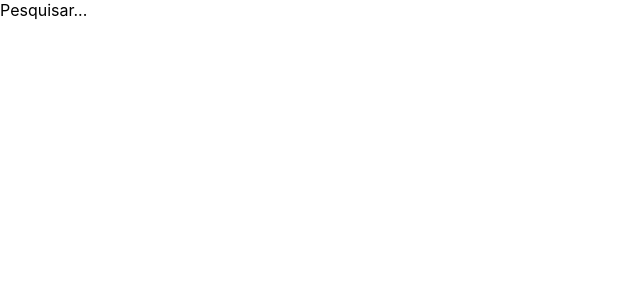
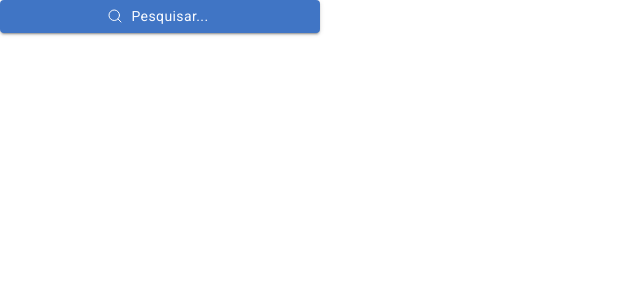
Before and after one commit to uLinck/cmec-project, a React (Create React App) app in the folder Front/: page / in a window 1280 px wide. Shown: the top 300 px of the page, without its empty margins (0-640 px from the left). Built offline with nearby package versions, Linux system fonts and the light colour scheme.

Commit message:
🚧[CMEC-6] - Almost finishing search component, lacking some color

```diff
--- a/Front/package.json
+++ b/Front/package.json
@@ -16,6 +16,7 @@
     "@types/node": "^16.7.13",
     "@types/react": "^18.0.0",
     "@types/react-dom": "^18.0.0",
+    "phosphor-react": "^1.4.1",
     "react": "^18.3.1",
     "react-dom": "^18.3.1",
     "react-router-dom": "^6.24.1",
--- a/Front/src/Components/Search/index.tsx
+++ b/Front/src/Components/Search/index.tsx
@@ -1,7 +1,18 @@
+import { Button } from "@mui/material";
+import { MagnifyingGlass } from "phosphor-react";
+
 export default function Search() {
     return (
-        <div className="bg-stone-800 w-max p-2 rounded-md text-white">
+        <Button
+            variant="contained"
+            startIcon={<MagnifyingGlass size={16} />}
+            sx={{
+                textTransform: "none",
+                padding: "0.25rem 1.5rem",
+                width: "25vw",
+                fontWeight: "normal"
+            }}>
             Pesquisar...
-        </div>
+        </Button>
     );
 }
```
Also changed, not shown: 1 other file (tests, documents, lock files or other folders).
